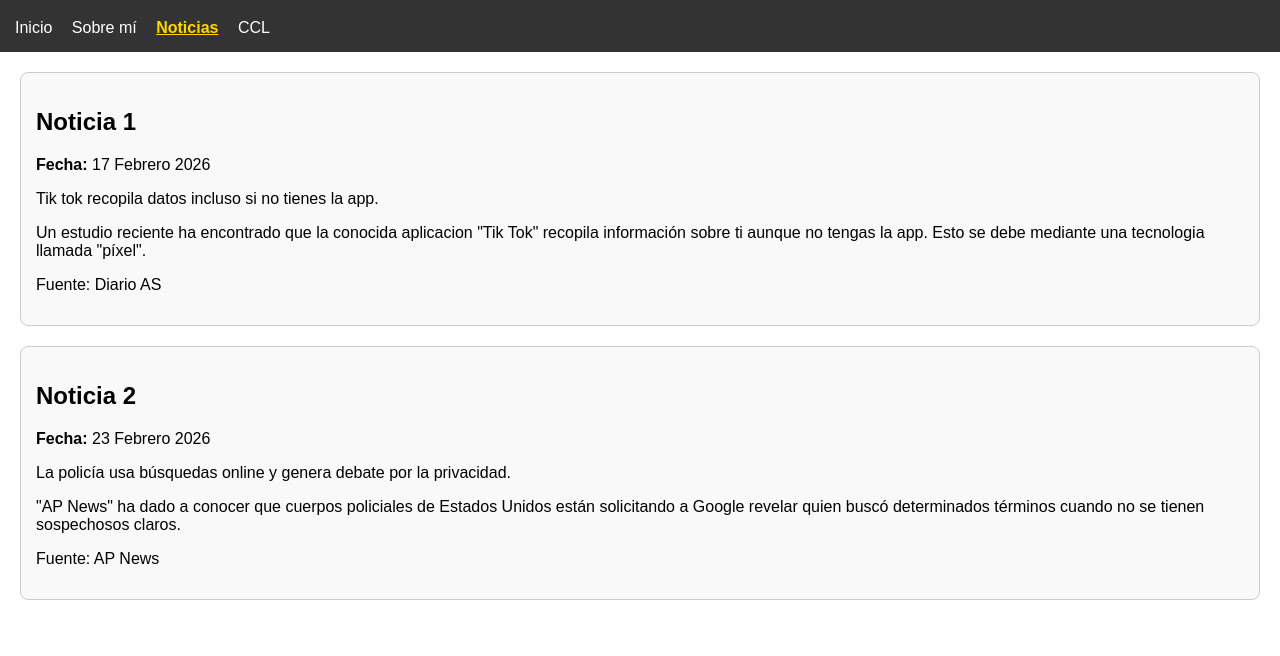
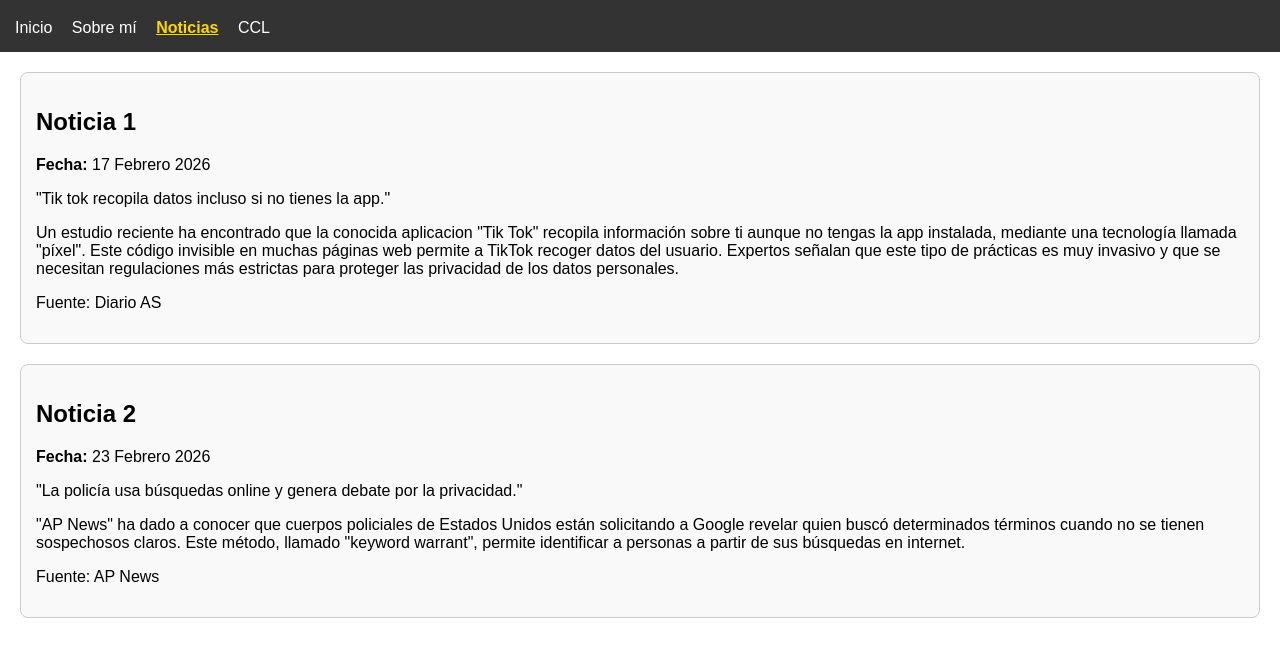
Before and after one commit to Hugo-Cozar/La_meva_primera_web, a plain HTML site: page news.html in a window 1280 px wide. Shown: the part 76-732 px from the top of the page. Drawn offline with Linux system fonts and the light colour scheme.

Commit message:
Update news.html

```diff
--- a/news.html
+++ b/news.html
@@ -25,16 +25,16 @@
     <article>
         <h2>Noticia 1</h2>
         <p><strong>Fecha:</strong> 17 Febrero 2026</p>
-        <p>Tik tok recopila datos incluso si no tienes la app.</p>
-        <p>Un estudio reciente ha encontrado que la conocida aplicacion "Tik Tok" recopila información sobre ti aunque no tengas la app. Esto se debe mediante una tecnologia llamada "píxel".</p>
+        <p>"Tik tok recopila datos incluso si no tienes la app."</p>
+        <p>Un estudio reciente ha encontrado que la conocida aplicacion "Tik Tok" recopila información sobre ti aunque no tengas la app instalada, mediante una tecnología llamada "píxel". Este código invisible en muchas páginas web permite a TikTok recoger datos del usuario. Expertos señalan que este tipo de prácticas es muy invasivo y que se necesitan regulaciones más estrictas para proteger las privacidad de los datos personales.</p>
         <p>Fuente: Diario AS </p>
     </article>
 
     <article>
         <h2>Noticia 2</h2>
         <p><strong>Fecha:</strong> 23 Febrero 2026</p>
-        <p>La policía usa búsquedas online y genera debate por la privacidad.</p>
-        <p>"AP News" ha dado a conocer que cuerpos policiales de Estados Unidos están solicitando a Google revelar quien buscó determinados términos cuando no se tienen sospechosos claros.</p>
+        <p>"La policía usa búsquedas online y genera debate por la privacidad."</p>
+        <p>"AP News" ha dado a conocer que cuerpos policiales de Estados Unidos están solicitando a Google revelar quien buscó determinados términos cuando no se tienen sospechosos claros. Este método, llamado "keyword warrant", permite identificar a personas a partir de sus búsquedas en internet.</p>
         <p>Fuente: AP News</p>
     </article>
 
```
